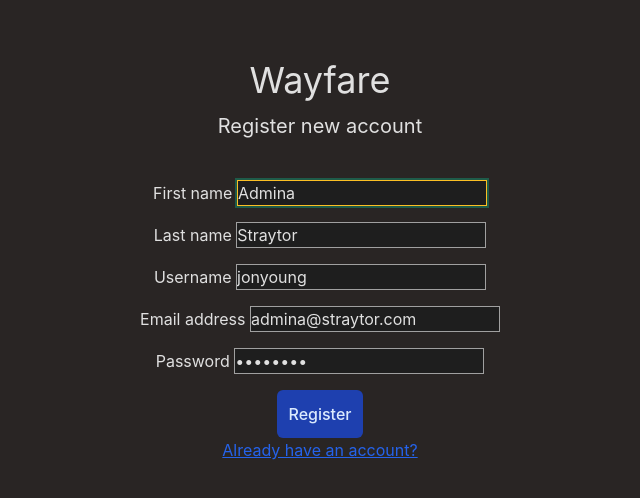
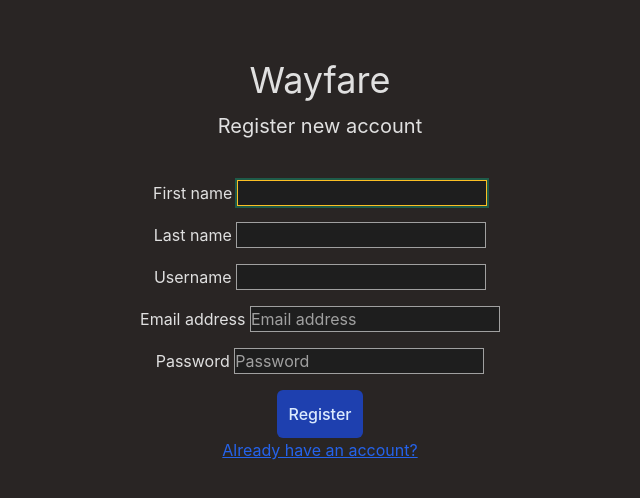
Before and after one commit to jonathanTyoung/wayfare-client, a React (Vite) app: page /register in a window 1280 px wide. Shown: the top 498 px of the page, without its empty margins (320-960 px from the left). Built offline with nearby package versions, Linux system fonts and the light colour scheme.

Commit message:
README updated and Loom video added

```diff
--- a/src/components/auth/Register.jsx
+++ b/src/components/auth/Register.jsx
@@ -3,11 +3,11 @@ import { Link, useNavigate } from "react-router-dom";
 import "./Login.css";
 
 export const Register = () => {
-  const [email, setEmail] = useState("admina@straytor.com");
-  const [password, setPassword] = useState("straytor");
-  const [firstName, setFirstName] = useState("Admina");
-  const [lastName, setLastName] = useState("Straytor");
-  const [username, setUsername] = useState("jonyoung");
+  const [email, setEmail] = useState("");
+  const [password, setPassword] = useState("");
+  const [firstName, setFirstName] = useState("");
+  const [lastName, setLastName] = useState("");
+  const [username, setUsername] = useState("");
   const [errorMessage, setErrorMessage] = useState("");
   const [isLoading, setIsLoading] = useState(false);
   const errorDialog = useRef();
--- a/src/components/post/Form.tsx
+++ b/src/components/post/Form.tsx
@@ -83,16 +83,23 @@ export const PostForm = ({
     mode,
   ]);
 
-  // Effect for debounced location search
+  // Effect for debounced location search with double-selection fix
   useEffect(() => {
+    // Skip fetching if user already selected this location
+    if (selectedLocation?.name === debouncedLocation) {
+      setLocationSuggestions([]);
+      setIsLoadingLocations(false);
+      return;
+    }
+
+    // If input is too short, clear suggestions
+    if (debouncedLocation.length < 3) {
+      setLocationSuggestions([]);
+      setIsLoadingLocations(false);
+      return;
+    }
+
     const searchLocations = async () => {
-      if (debouncedLocation.length < 3) {
-        setLocationSuggestions([]);
-        setIsLoadingLocations(false);
-        return;
-      }
-
-      // Increment request counter for race condition handling
       const currentRequest = ++locationRequestRef.current;
       setIsLoadingLocations(true);
 
@@ -110,7 +117,6 @@ export const PostForm = ({
           setIsLoadingLocations(false);
         }
       } catch (err) {
-        // Only update if this is the latest request
         if (currentRequest === locationRequestRef.current) {
           console.error("Error fetching location suggestions:", err);
           setLocationSuggestions([]);
@@ -120,7 +126,7 @@ export const PostForm = ({
     };
 
     searchLocations();
-  }, [debouncedLocation]);
+  }, [debouncedLocation, selectedLocation]);
 
   const handleChange = (e) => {
     const { name, value } = e.target;
```
Also changed, not shown: 1 other file (tests, documents, lock files or other folders).
